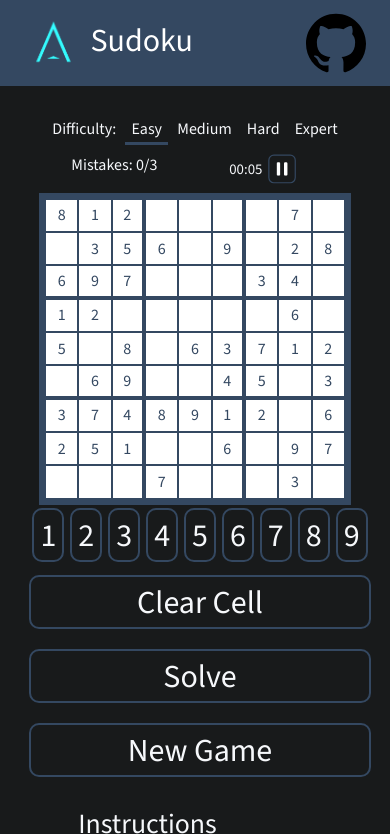
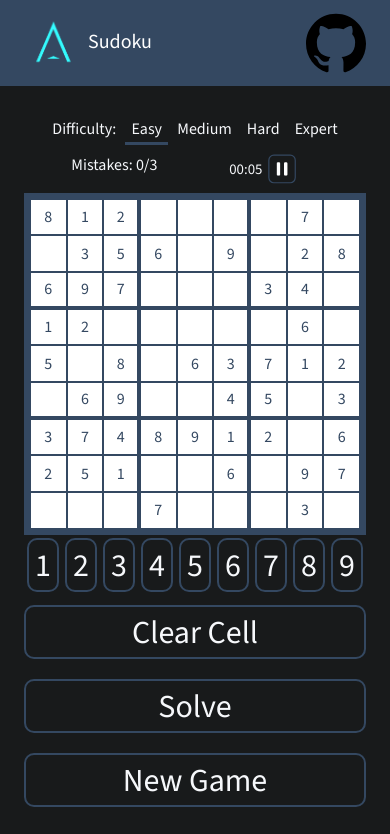
Before and after one commit to BradT615/Sudoku, a plain HTML site: page index.html in a window 390 px wide. Shown: the top 834 px of the page. Drawn offline with nearby package versions, Linux system fonts and the light colour scheme.

Commit message:
cleaned styles

```diff
--- a/styles.css
+++ b/styles.css
@@ -17,16 +17,10 @@ body {
   font-family: 'Source Sans 3', sans-serif;
   color: var(--text-color);
 }
-
 .navbar {
   margin-bottom: 30px;
   background-color: var(--dark-blue-text-color);
 }
-.navbar .navbar-brand {
-    font-weight: 400;
-    font-size: 2rem;
-}
-
 
 .container-xl {
   display: flex;
@@ -95,16 +89,9 @@ body {
   filter: invert();
 }
 
-/* * {
-  border: 1px solid red;
-} */
-
-
-
 .top-section {
   display: flex;
-  /* width: 100%; */
-  justify-content: center;
+  justify-content: space-evenly;
   flex-wrap: wrap;
 }
 .box {
@@ -119,9 +106,6 @@ body {
 #unpauseButton {
   border: none;
 }
-
-
-
 
 .cell {
   border: 1px solid var(--dark-blue-text-color);
@@ -142,15 +126,12 @@ body {
   background-color: var(--visible-cells);
 }
 
-
-
 .numpad {
   display: flex;
   width: 30%;
   flex-direction: column;
   align-items: center;
   justify-content: center;
-  padding-left: 10px;
   font-size: 3rem;
 }
 .nums {
@@ -185,14 +166,11 @@ body {
   background-color: var(--dark-blue-text-color);
 }
 .box[data-filled="true"] {
-  /* transition: 1s ease-in-out; */
-  box-shadow: 0px 0px 73px 4px var(--light-blue-text-color); /* Initial box shadow */
+  box-shadow: 0px 0px 73px 4px var(--light-blue-text-color);
 }
 .cell[data-locked="true"] {
   color: var(--dark-blue-text-color);
 }
-
-
 
 @media (max-width: 930px) {
   body {
@@ -213,8 +191,7 @@ body {
     scale: 60%;
   }
   .box {
-    width: 80vw;
-    aspect-ratio: 1/1;
+    width: 100%;
   }
   .cell {
     font-size: 1rem;
@@ -230,16 +207,12 @@ body {
   .numpad-row {
     column-gap: 6px;
     justify-content: center;
-    /* border: 1px solid red; */
     margin: 3px;
   }
 }
 
-
-
 .instructions-container {
   padding-top: 20px;
-  width: 80%;
   font-size: 1.4rem;
 }
 .instructions-container h1 {
```
